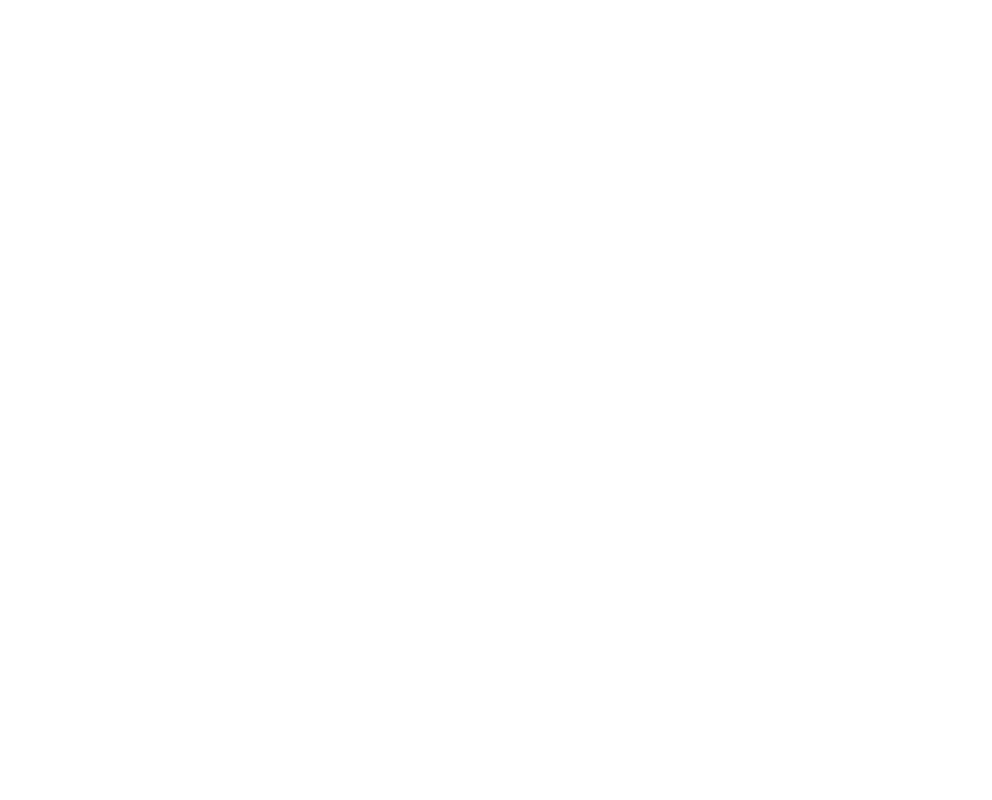
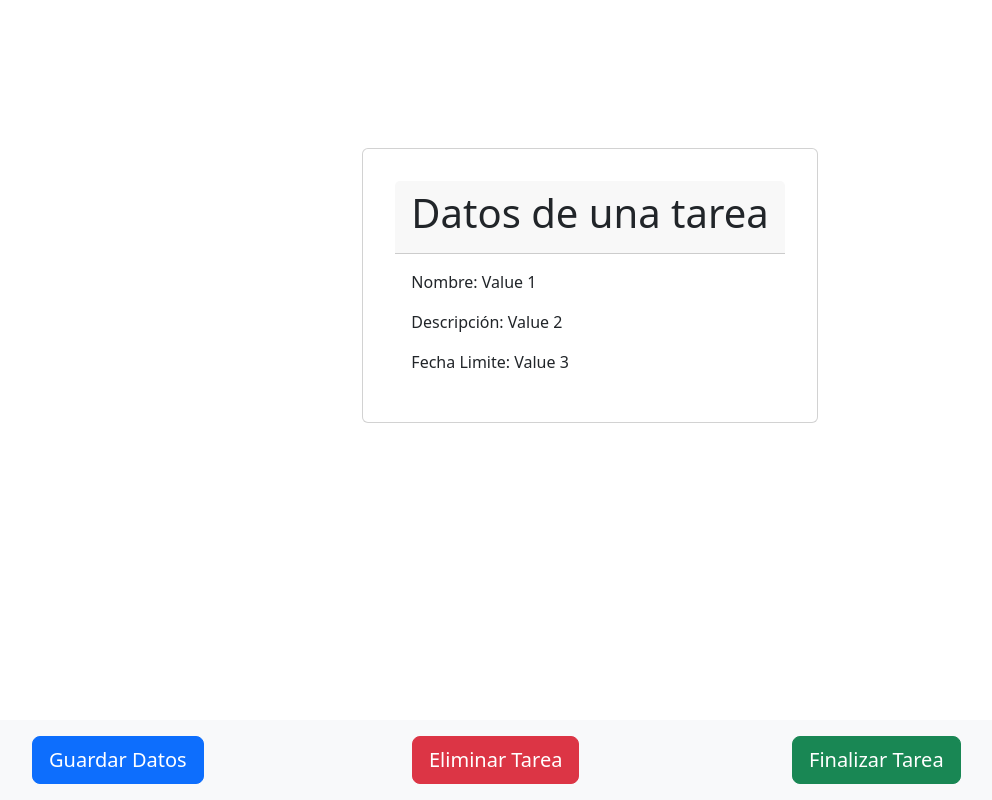
Before and after one commit to BraG29/task-manager-angular, an Angular app: page /task in a window 1280 px wide. Before the commit this address led to /. Shown: the whole page, without its empty margins (50-1042 px from the left). Built offline with nearby package versions, Linux system fonts and the light colour scheme.

Commit message:
visualizar tarea y adicion de bootstrap

```diff
--- a/angular.json
+++ b/angular.json
@@ -30,9 +30,12 @@
               "src/assets"
             ],
             "styles": [
-              "src/styles.scss"
+              "src/styles.scss",
+              "node_modules/bootstrap/dist/css/bootstrap.min.css"
             ],
-            "scripts": []
+            "scripts": [
+              "node_modules/bootstrap/dist/js/bootstrap.bundle.min.js"
+            ]
           },
           "configurations": {
             "production": {
--- a/package.json
+++ b/package.json
@@ -20,6 +20,7 @@
     "@angular/platform-browser": "^18.0.3",
     "@angular/platform-browser-dynamic": "^18.0.3",
     "@angular/router": "^18.0.3",
+    "bootstrap": "^5.3.3",
     "rxjs": "~7.8.0",
     "tslib": "^2.3.0",
     "zone.js": "~0.14.3"
--- a/src/app/app.routes.ts
+++ b/src/app/app.routes.ts
@@ -2,6 +2,7 @@
 import {LoginPageComponent} from "./pages/login-page/login-page.component";
 import {HomePageComponent} from "./pages/home-page/home-page.component";
 import {SignupPageComponent} from "./pages/signup-page/signup-page.component";
+import { TaskPageComponent } from './pages/task-page/task-page.component';
 
 export const routes: Routes = [
   {
@@ -20,6 +21,10 @@
   {
     path: 'signup',
     component: SignupPageComponent
+  },
+  {
+    path: 'task',
+    component: TaskPageComponent
   }
 
 ];
--- /dev/null
+++ b/src/app/pages/task-page/task-page.component.html
@@ -0,0 +1,33 @@
+<div class="d-flex flex-column h-100">
+  <div class="container aa">
+    <div class="card bb">
+      <div class="card-header">
+        <h1 class="card-title">Datos de una tarea</h1>
+      </div>
+      <div class="card-body">
+
+        <!-- Display Variables -->
+        <p class="card-text text-lg-start">Nombre: {{ Nombre }}</p>
+        <p class="card-text text-lg-start">Descripción: {{ Descripcion }}</p>
+        <p class="card-text text-lg-start">Fecha Limite: {{ FechaLimite }}</p>
+      </div>
+    </div>
+  </div>
+  <!-- Buttons -->
+
+  <footer class="footer mt-auto py-3 bg-light">
+    <div class="container">
+      <div class="row">
+        <div class="col">
+          <button type="button" class="btn btn-primary btn-lg" (click)="GuardarDatos()">Guardar Datos</button>
+        </div>
+        <div class="col">
+          <button type="button" class="btn btn-danger btn-lg" (click)="EliminarTarea()">Eliminar Tarea</button>
+        </div>
+        <div class="col">
+          <button type="button" class="btn btn-success btn-lg" (click)="FinalizarTarea()">Finalizar Tarea</button>
+        </div>
+      </div>
+    </div>
+  </footer>
+</div>
--- /dev/null
+++ b/src/app/pages/task-page/task-page.component.scss
@@ -0,0 +1,8 @@
+.aa{
+    margin: auto;
+    width: max-content;
+}
+
+.bb{
+    padding: 2em;
+}
--- /dev/null
+++ b/src/app/pages/task-page/task-page.component.ts
@@ -0,0 +1,31 @@
+import { Component, OnInit } from '@angular/core';
+
+@Component({
+  selector: 'app-task-page',
+  standalone: true,
+  imports: [],
+  templateUrl: './task-page.component.html',
+  styleUrl: './task-page.component.scss'
+})
+export class TaskPageComponent implements OnInit {
+  Nombre: string = 'Value 1';
+  Descripcion: string = 'Value 2';
+  FechaLimite: string = 'Value 3';
+
+  constructor() { }
+
+  ngOnInit(): void { }
+
+  GuardarDatos(): void {
+    this.Nombre = 'Button 1 clicked';
+  }
+
+  EliminarTarea(): void {
+    this.Descripcion = 'Button 2 clicked';
+  }
+
+  FinalizarTarea(): void {
+    this.FechaLimite = 'Button 3 clicked';
+  }
+
+}
```
Also changed, not shown: 2 other files (tests, documents, lock files or other folders).
